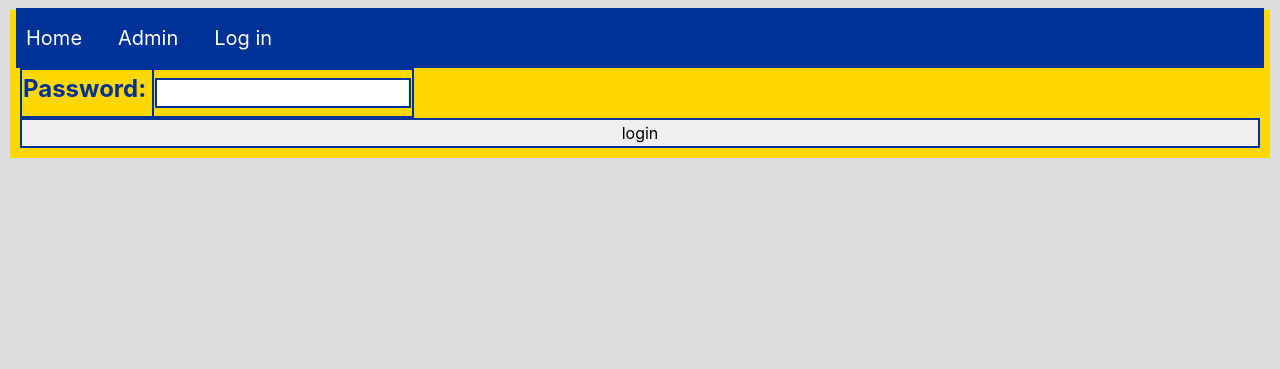
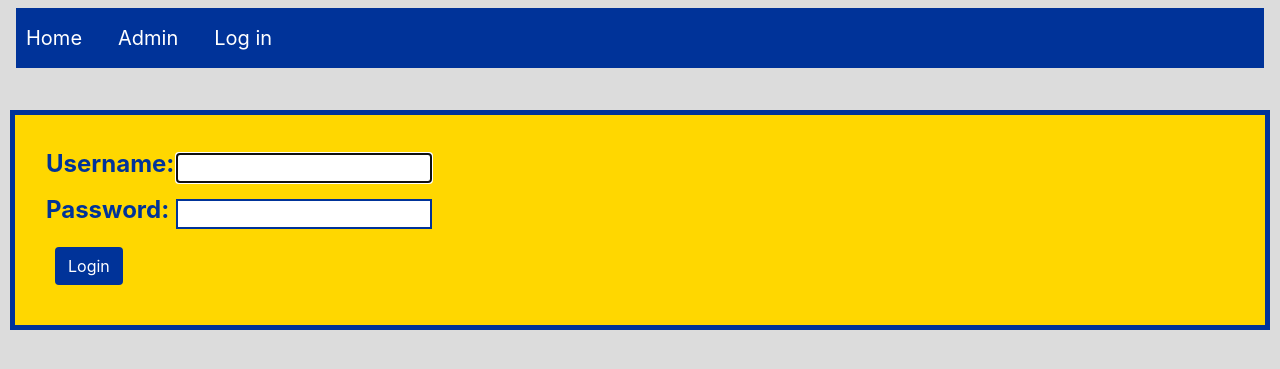
Before and after one commit to chrishaining/django_quiz, a Django app: page /accounts/login/ in a window 1280 px wide. Shown: the top 369 px of the page. Run offline with Django 3.2, Linux system fonts and the light colour scheme; some libraries are stand-ins or nearby versions.

Commit message:
changes styling of login

```diff
--- a/quiz/static/css/style.css
+++ b/quiz/static/css/style.css
@@ -4,7 +4,7 @@ body {
 }
 
 .container-fluid {
-    margin-top: 50px
+    margin-top: 100px
 }
 
 
@@ -31,9 +31,10 @@ body {
     margin: 10px;
 }
 
-td {
+
+/* td {
     border: solid 2px #003399
-}
+} */
 
 #navbarMenu {
     background-color: #003399
@@ -72,6 +73,7 @@ td {
 button.btn.btn-secondary {
     background-color: #003399;
     color: white;
+    margin: 10px;
 }
 
 a {
@@ -89,6 +91,7 @@ a.hover {
 button.save.btn.btn-default {
     background-color: #003399;
     color: white;
+    margin: 10px
 }
 
 
--- a/quiz/templates/registration/login.html
+++ b/quiz/templates/registration/login.html
@@ -2,7 +2,9 @@
 <p>Your username and password didn't match. Please try again.</p>
 {% endif %}
 
-<!-- <div class="container"> -->
+<div class="container-fluid">
+    <div class="row">
+        <div class="col">
             <form method="post" action="{% url 'login' %}">
                 {% csrf_token %}
                 <table>
@@ -16,8 +18,12 @@
                     </tr>
                 </table>
 
-    <input type="submit" value="login" />
-    <input type="hidden" name="next" value="{{ next }}" />
+                <!-- <input type="submit" value="login" /> -->
+                <!-- <input type="hidden" name="next" value="{{ next }}" /> -->
+                <button type="submit" value="login" class="save btn btn-default">Login</button>
+
             </form>
-<!-- </div> -->
+        </div>
+    </div>
+</div>
 {% endblock %}
```
Lines whose indentation alone changed are shown as unchanged.
